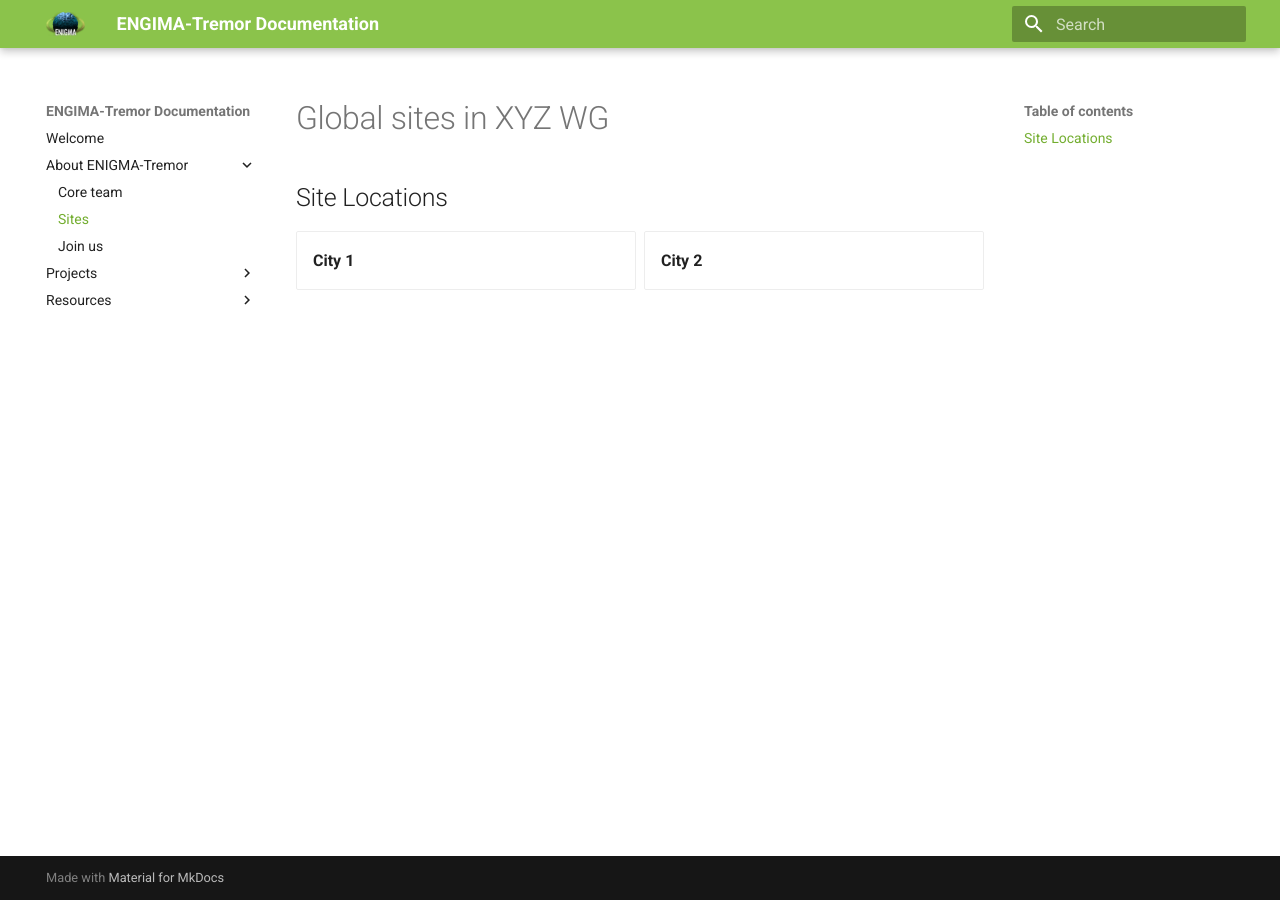
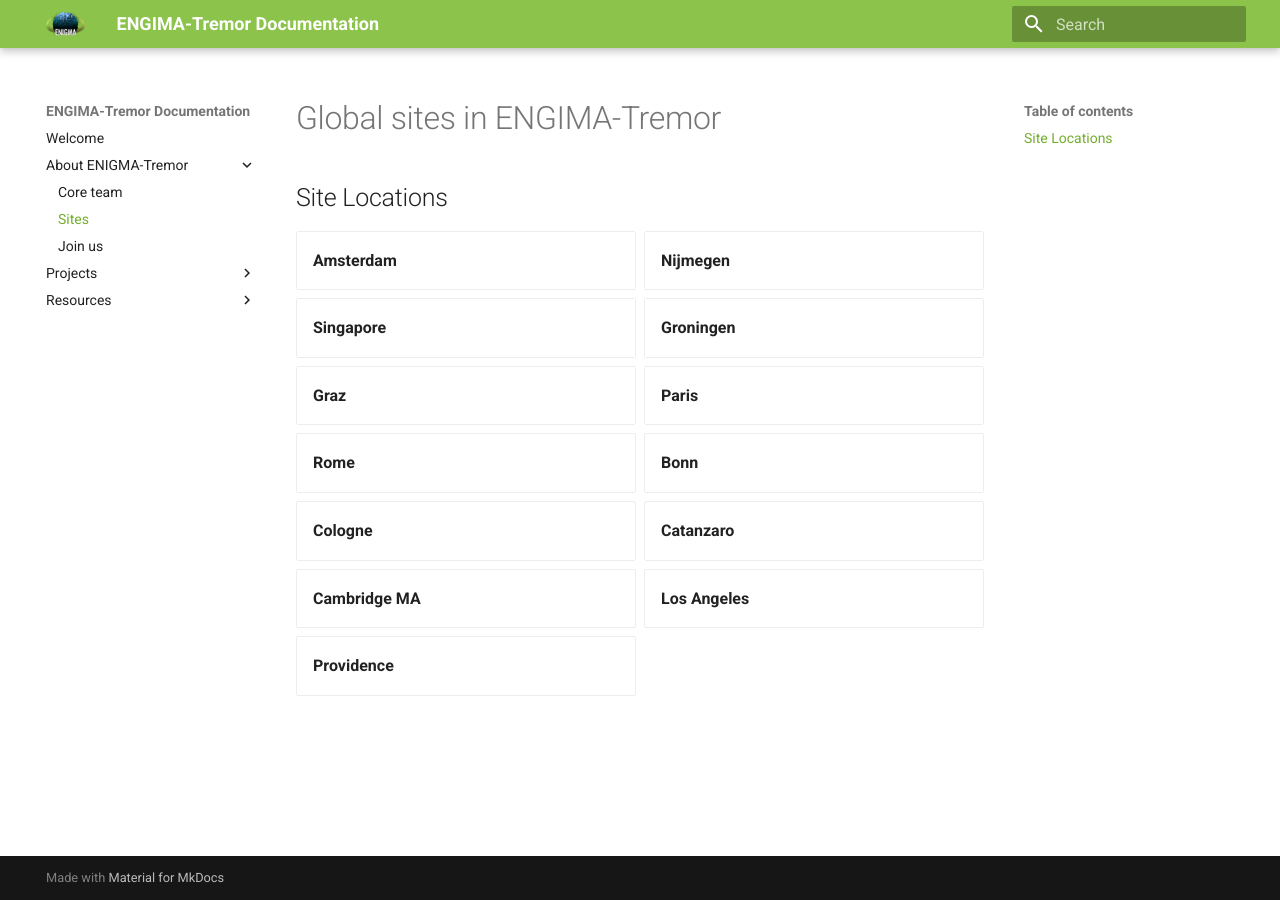
Before and after one commit to ENIGMA-infra/ENIGMA-Tremor, an MkDocs documentation site: the page built from docs/working_group/existing_sites.md, in a window 1280 px wide. Built offline with MkDocs 1.6.1 and Material for MkDocs 9.7.7, drawn with Linux system fonts in a browser that asks for light colours.

Commit message:
Update existing_sites.md

```diff
--- a/docs/working_group/existing_sites.md
+++ b/docs/working_group/existing_sites.md
@@ -1,10 +1,21 @@
-# Global sites in XYZ WG
+# Global sites in ENGIMA-Tremor
 
 ## Site Locations
 
 <div class="grid cards" markdown>
 
-- **City 1**
-- **City 2**
+- **Amsterdam**
+- **Nijmegen**
+- **Singapore**
+- **Groningen**
+- **Graz**
+- **Paris**
+- **Rome**
+- **Bonn**
+- **Cologne**
+- **Catanzaro**
+- **Cambridge MA**
+- **Los Angeles**
+- **Providence**
 
 </div>
```
